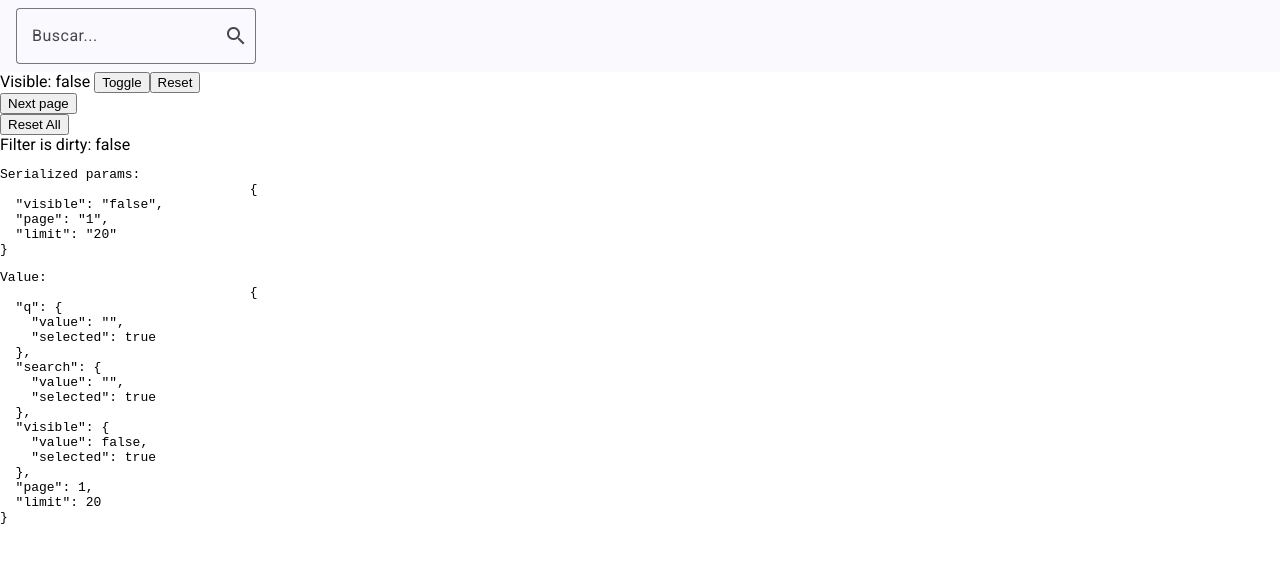
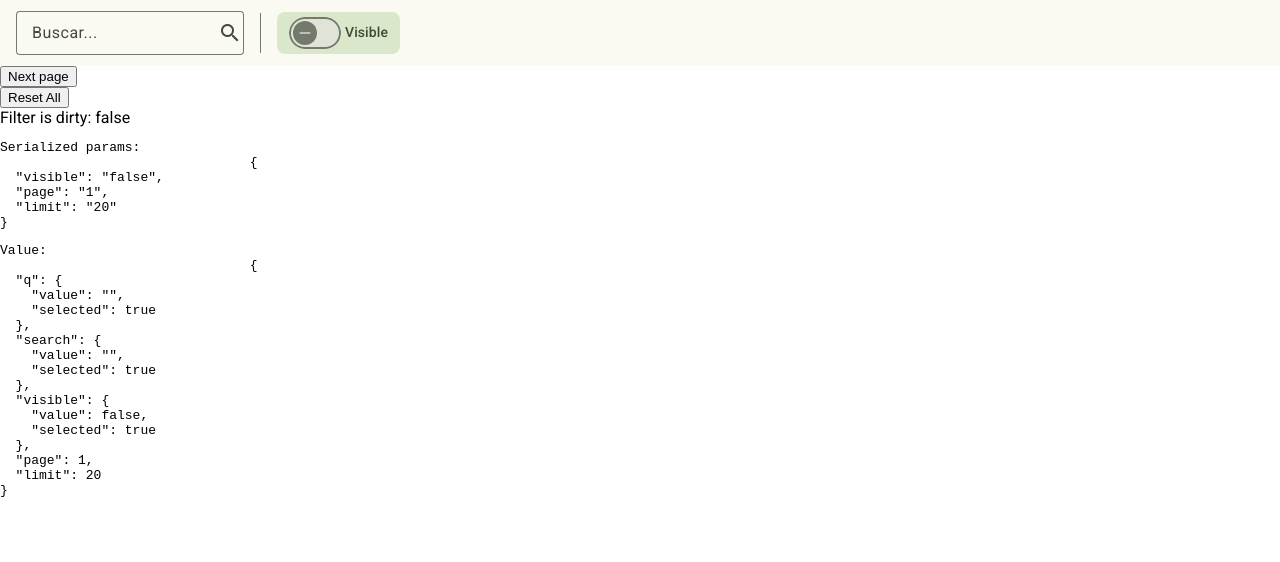
Before and after one commit to tutkli/signal-filters, an Angular app: page / in a window 1280 px wide. Shown: the top 562 px of the page. Built offline with nearby package versions, Linux system fonts and the light colour scheme.

Commit message:
chore: boolean filter ccomponent

```diff
--- a/src/app/app.component.ts
+++ b/src/app/app.component.ts
@@ -1,14 +1,23 @@
 import { JsonPipe } from '@angular/common'
 import { Component } from '@angular/core'
+import { MatDivider } from '@angular/material/divider'
 import { MatToolbar } from '@angular/material/toolbar'
+import { BooleanFilterFieldComponent } from './components/boolean-filter-field.ng'
 import { TextFilterFieldComponent } from './components/text-filter-field.ng'
 import { booleanFilterField } from './filters/boolean-filter'
 import { createFilter } from './filters/create-filter'
 import { textFilterField } from './filters/text-filter'
+import { FilterFieldName } from './filters/types'
 
 @Component({
 	selector: 'app-root',
-	imports: [JsonPipe, MatToolbar, TextFilterFieldComponent],
+	imports: [
+		JsonPipe,
+		MatToolbar,
+		TextFilterFieldComponent,
+		BooleanFilterFieldComponent,
+		MatDivider,
+	],
 	template: `
 		<mat-toolbar>
 			<app-text-filter-field
@@ -16,22 +25,18 @@ import { textFilterField } from './filters/text-filter'
 				[fieldValue]="filter.fields.q.value()"
 				(valueChange)="filter.set({ q: $event })"
 				(reseted)="filter.reset(['q'])" />
+
+			<mat-divider vertical [style.height.px]="40" />
+
+			<app-boolean-filter-field
+				[fieldName]="FilterFieldName.visible"
+				[fieldValue]="filter.fields.visible.value()"
+				(valueChange)="filter.set({ visible: $event })"
+				(reseted)="filter.reset(['visible'])"
+				label="Visible" />
 		</mat-toolbar>
 
 		<div>
-			<div>
-				Visible: {{ filter.fields.visible.value().value }}
-				<button
-					(click)="
-						filter.fields.visible.set({
-							value: !filter.fields.visible.value().value,
-						})
-					">
-					Toggle
-				</button>
-				<button (click)="filter.reset(['visible'])">Reset</button>
-			</div>
-
 			<button (click)="nextPage()">Next page</button>
 
 			<div>
@@ -52,6 +57,8 @@ Value:
 		mat-toolbar {
 			height: auto;
 			padding: 8px 16px;
+			display: flex;
+			gap: 1rem;
 		}
 	`,
 })
@@ -77,4 +84,6 @@ export class AppComponent {
 	nextPage() {
 		this.filter.fields.page.nextPage()
 	}
+
+	protected readonly FilterFieldName = FilterFieldName
 }
--- /dev/null
+++ b/src/app/components/boolean-filter-field.ng.ts
@@ -0,0 +1,74 @@
+import {
+	afterNextRender,
+	ChangeDetectionStrategy,
+	Component,
+	input,
+	output,
+	signal,
+} from '@angular/core'
+import { MatChipListbox, MatChipOption } from '@angular/material/chips'
+import { MatSlideToggle } from '@angular/material/slide-toggle'
+import { BooleanFilterValue } from '../filters/boolean-filter'
+
+@Component({
+	selector: 'app-boolean-filter-field',
+	imports: [MatChipListbox, MatChipOption, MatSlideToggle],
+	template: `
+		<mat-chip-listbox hideSingleSelectionIndicator>
+			<mat-chip-option
+				disableRipple
+				[selected]="selected()"
+				(selectionChange)="selected.set($event.selected); toggleSelected()">
+				<mat-slide-toggle
+					[disabled]="!fieldValue().selected"
+					[checked]="fieldValue().value"
+					(change)="updateValue($event.checked)"
+					(click)="$event.stopPropagation()"></mat-slide-toggle>
+				<span class="label">{{ label() }}</span>
+			</mat-chip-option>
+		</mat-chip-listbox>
+	`,
+	styles: `
+		mat-chip-option {
+			height: auto;
+			padding: 5px 0;
+			margin: 0;
+		}
+	`,
+	changeDetection: ChangeDetectionStrategy.OnPush,
+})
+export class BooleanFilterFieldComponent {
+	fieldName = input.required<string>()
+	fieldValue = input.required<BooleanFilterValue>()
+	label = input.required<string>()
+	labelPrefix = input<string>()
+	selector = input<boolean>(false)
+
+	valueChange = output<BooleanFilterValue>()
+	reseted = output<void>()
+
+	selected = signal(false)
+
+	constructor() {
+		afterNextRender(() => {
+			this.selected.set(this.fieldValue().selected)
+		})
+	}
+
+	updateValue(value: boolean) {
+		this.valueChange.emit({ ...this.fieldValue(), value })
+	}
+
+	toggleSelected() {
+		this.valueChange.emit({
+			...this.fieldValue(),
+			selected: this.selected(),
+		})
+	}
+
+	onSliderClick(event: MouseEvent): void {
+		if (this.fieldValue().selected) {
+			event.stopPropagation()
+		}
+	}
+}
--- a/src/styles.scss
+++ b/src/styles.scss
@@ -7,11 +7,11 @@ html {
   @include mat.theme((
     color: (
       theme-type: light,
-      primary: mat.$azure-palette,
+      primary: mat.$chartreuse-palette,
       tertiary: mat.$blue-palette,
     ),
     typography: Roboto,
-    density: 0,
+    density: -3,
   ));
 }/* You can add global styles to this file, and also import other style files */
 
```
